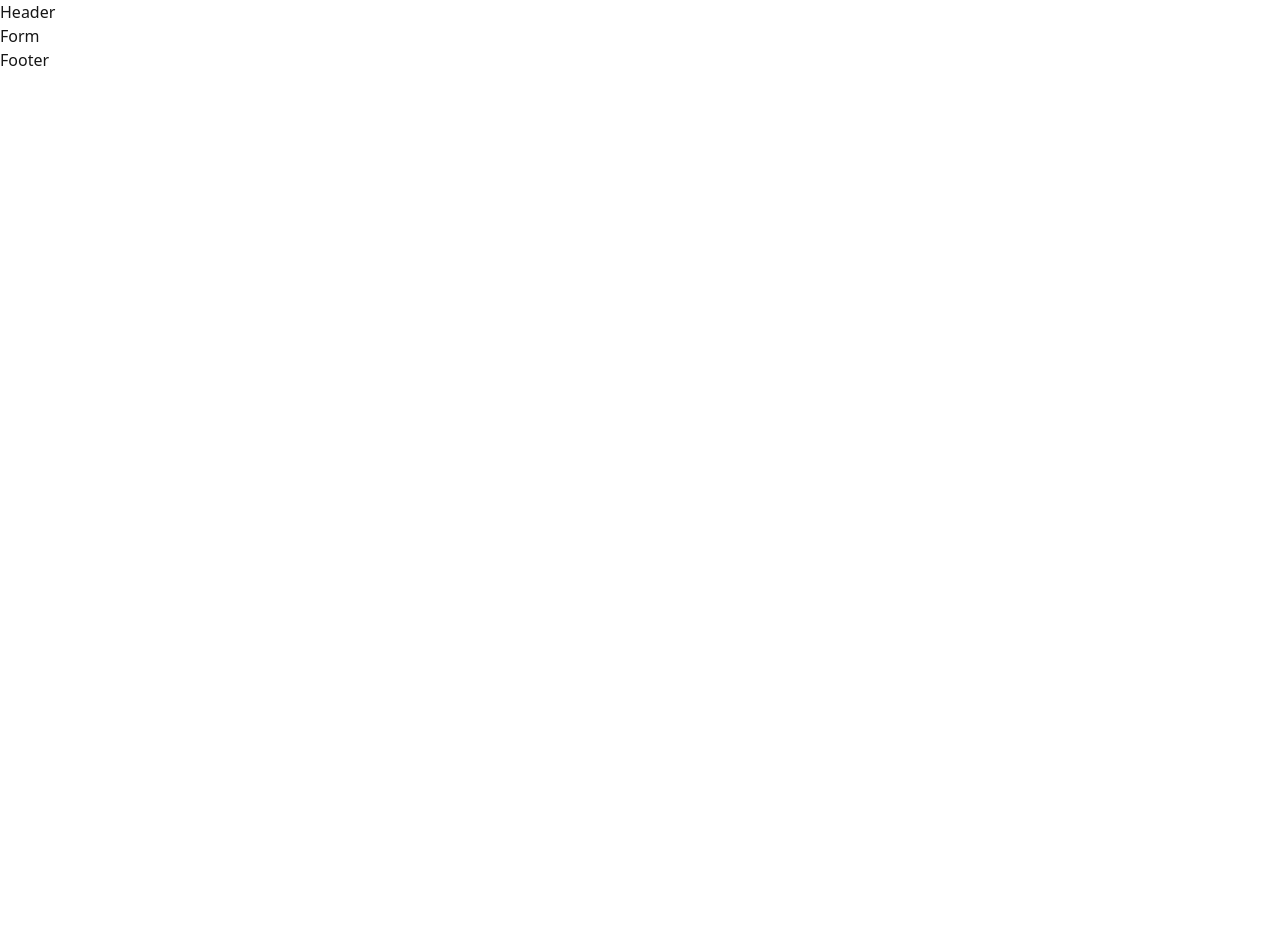
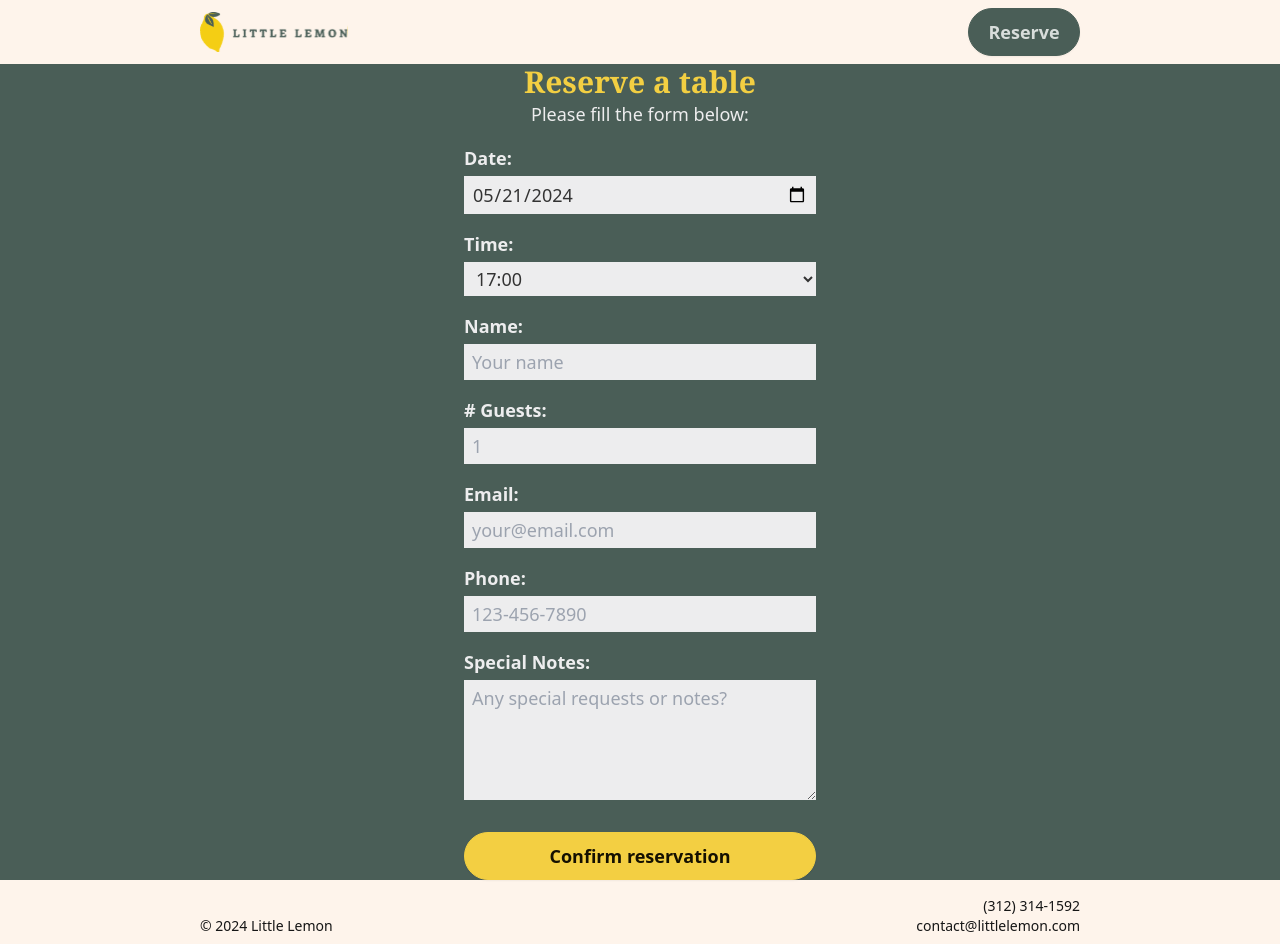
Before and after one commit to BKSchatzki/capstone-project, a React (Vite) app: page /reserve in a window 1280 px wide. Before the commit the page ends 800 px from the top, so only its background shows below. Built offline with nearby package versions, Linux system fonts and the light colour scheme.

Commit message:
Mock up form

```diff
--- a/src/components/Footer.tsx
+++ b/src/components/Footer.tsx
@@ -1,5 +1,17 @@
 const Footer = () => {
-  return <div>Footer</div>;
+  return (
+    <footer className={`bg-secondary h-16`}>
+      <nav
+        className={`m-auto flex h-full max-w-4xl items-end justify-between gap-4 px-2 pb-2 text-sm`}
+      >
+        <span>&copy; 2024 Little Lemon</span>
+        <div className={`flex flex-col text-right`}>
+          <span>(312) 314-1592</span>
+          <span>contact@littlelemon.com</span>
+        </div>
+      </nav>
+    </footer>
+  );
 };
 
 export default Footer;
--- a/src/components/Form.tsx
+++ b/src/components/Form.tsx
@@ -1,5 +1,131 @@
+import Wrapper from './Wrapper';
+
+const availableTimes = ['17:00', '17:30', '18:00', '18:30', '19:00', '19:30', '20:00'];
+
 const Form = () => {
-  return <div>Form</div>;
+  return (
+    <div className={`bg-primary`}>
+      <Wrapper>
+        <h1 className={`text-accent font-serif text-3xl font-bold`}>Reserve a table</h1>
+        <p className={`text-base-200 pb-4 text-lg`}>Please fill the form below:</p>
+        <form className={`text-neutral flex w-full max-w-sm flex-col gap-4 px-4`}>
+          <div className={`flex flex-col gap-1`}>
+            <label
+              htmlFor={`date`}
+              className={`text-base-200 text-lg font-bold`}
+            >
+              Date:
+            </label>
+            <input
+              type={'date'}
+              id={'date'}
+              defaultValue={new Date().toISOString().split('T')[0]}
+              className={`bg-base-200 px-2 py-1 text-lg`}
+            />
+          </div>
+          <div className={`flex flex-col gap-1`}>
+            <label
+              htmlFor={`time`}
+              className={`text-base-200 text-lg font-bold`}
+            >
+              Time:
+            </label>
+            <select
+              id={'time'}
+              className={`bg-base-200 px-2 py-1 text-lg`}
+            >
+              {availableTimes.map((time) => (
+                <option
+                  key={time}
+                  value={time}
+                >
+                  {time}
+                </option>
+              ))}
+            </select>
+          </div>
+          <div className={`flex flex-col gap-1`}>
+            <label
+              htmlFor={`name`}
+              className={`text-base-200 text-lg font-bold`}
+            >
+              Name:
+            </label>
+            <input
+              type={'text'}
+              id={'name'}
+              placeholder={`Your name`}
+              className={`bg-base-200 px-2 py-1 text-lg`}
+            />
+          </div>
+          <div className={`flex flex-col gap-1`}>
+            <label
+              htmlFor={`guests`}
+              className={`text-base-200 text-lg font-bold`}
+            >
+              # Guests:
+            </label>
+            <input
+              type={'number'}
+              placeholder={`1`}
+              min="1"
+              max="20"
+              id={'guests'}
+              className={`bg-base-200 px-2 py-1 text-lg`}
+            />
+          </div>
+          <div className={`flex flex-col gap-1`}>
+            <label
+              htmlFor={`email`}
+              className={`text-base-200 text-lg font-bold`}
+            >
+              Email:
+            </label>
+            <input
+              type={'email'}
+              id={'email'}
+              placeholder={`your@email.com`}
+              className={`bg-base-200 px-2 py-1 text-lg`}
+            />
+          </div>
+          <div className={`flex flex-col gap-1`}>
+            <label
+              htmlFor={`phone`}
+              className={`text-base-200 text-lg font-bold`}
+            >
+              Phone:
+            </label>
+            <input
+              type={'tel'}
+              id={'phone'}
+              placeholder={`123-456-7890`}
+              className={`bg-base-200 px-2 py-1 text-lg`}
+            />
+          </div>
+          <div className={`flex flex-col gap-1`}>
+            <label
+              htmlFor={`special-note`}
+              className={`text-base-200 text-lg font-bold`}
+            >
+              Special Notes:
+            </label>
+            <textarea
+              id={'special-note'}
+              placeholder={`Any special requests or notes?`}
+              rows={4}
+              className={`bg-base-200 px-2 py-1 text-lg`}
+            />
+          </div>
+          <button
+            type={'submit'}
+            className={`btn btn-accent mt-4 w-full rounded-full text-lg font-bold`}
+          >
+            Confirm reservation
+          </button>
+        </form>
+      </Wrapper>
+    </div>
+  );
 };
 
 export default Form;
--- a/src/components/Header.tsx
+++ b/src/components/Header.tsx
@@ -1,5 +1,24 @@
+import { Link } from 'react-router-dom';
+
 const Header = () => {
-  return <div>Header</div>;
+  return (
+    <header className={`bg-secondary h-16`}>
+      <nav className={`m-auto flex h-full max-w-4xl items-center justify-between gap-4 px-2`}>
+        <Link to={`/`}>
+          <img
+            src={`/images/logo.svg`}
+            alt={'Little Lemon Logo'}
+          />
+        </Link>
+        <Link
+          to={`/reserve`}
+          className={`btn btn-primary w-28 rounded-full text-lg font-bold`}
+        >
+          Reserve
+        </Link>
+      </nav>
+    </header>
+  );
 };
 
 export default Header;
--- a/src/components/Hero.tsx
+++ b/src/components/Hero.tsx
@@ -4,7 +4,7 @@ import Wrapper from './Wrapper';
 
 const Hero = () => {
   return (
-    <div className={`bg-primary min-h-screen`}>
+    <div className={`bg-primary`}>
       <Wrapper>
         <main
           className={`flex flex-col items-center justify-center py-8 md:flex-row md:items-start`}
@@ -24,15 +24,9 @@ const Hero = () => {
             <div className={`flex flex-col gap-4 md:flex-row`}>
               <Link
                 to={`/reserve`}
-                className={`btn btn-accent w-56 rounded-full text-xl font-bold`}
+                className={`btn btn-accent text-neutral w-56 rounded-full text-xl font-bold`}
               >
                 Reserve a table
-              </Link>
-              <Link
-                to={`/`}
-                className={`btn btn-accent w-56 rounded-full text-xl font-bold`}
-              >
-                Weekly specials
               </Link>
             </div>
           </section>
--- a/src/components/Wrapper.tsx
+++ b/src/components/Wrapper.tsx
@@ -1,6 +1,8 @@
 const Wrapper = ({ children }: { children: React.ReactNode }) => {
   return (
-    <div className={`mx-auto flex min-h-screen max-w-4xl flex-col items-center justify-center`}>
+    <div
+      className={`mx-auto flex min-h-[calc(100dvh-8rem)] max-w-4xl flex-col items-center justify-center`}
+    >
       {children}
     </div>
   );
--- a/tailwind.config.js
+++ b/tailwind.config.js
@@ -12,8 +12,8 @@ export default {
       {
         lemon: {
           primary: '#4a5e57',
-          secondary: 'fef4eb',
-          accent: 'f3cf42',
+          secondary: '#fef4eb',
+          accent: '#f3cf42',
           'base-100': '#ffffff',
           'base-200': '#ededee',
           neutral: '#333333',
```
